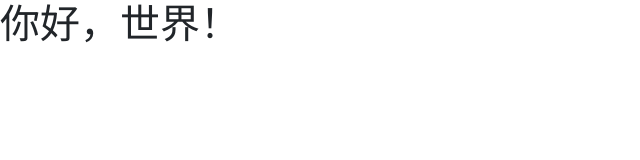
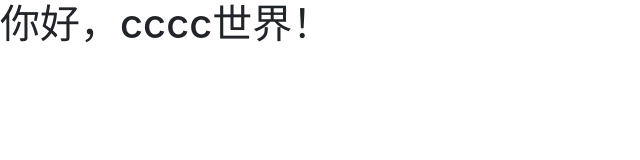
Before and after one commit to chenke1992414/bootlearn, a plain HTML site: page index.html in a window 1280 px wide. Shown: the whole page, without its empty margins (0-640 px from the left). Drawn offline with nearby package versions, Linux system fonts and the light colour scheme.

Commit message:
Update index.html

```diff
--- a/index.html
+++ b/index.html
@@ -16,7 +16,7 @@
     <![endif]-->
   </head>
   <body>
-    <h1>你好，世界！</h1>
+    <h1>你好，cccc世界！</h1>
     <!-- jQuery (necessary for Bootstrap's JavaScript plugins) -->
     <script src="//cdn.bootcss.com/jquery/1.11.3/jquery.min.js"></script>
     <!-- Include all compiled plugins (below), or include individual files as needed -->
```
